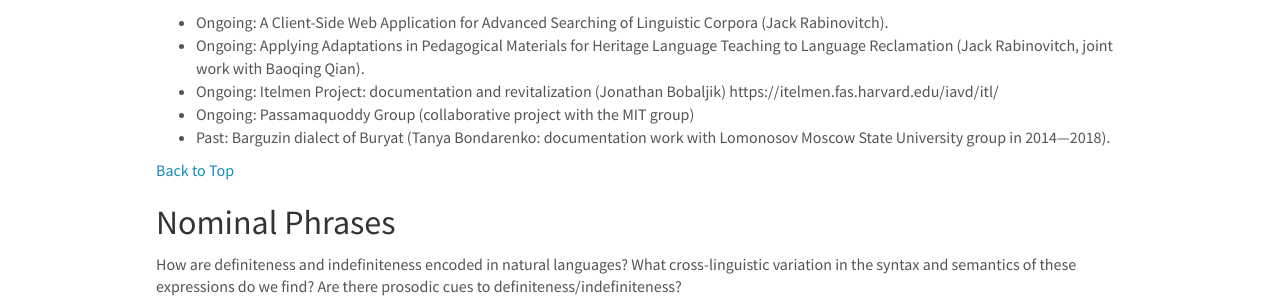
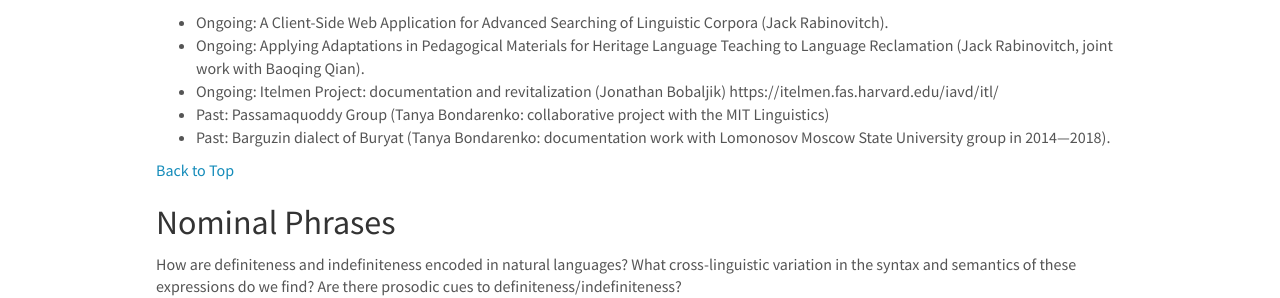
Before and after one commit to fieldlinguistics/fieldlinguistics.github.io, a Jekyll site: the page built from _pages/projects.md, in a window 1280 px wide and 900 px high, scrolled down 2852 px. Shown: the part 156-454 px from the top of the window. Built offline with Jekyll 4.4.1, drawn with Linux system fonts in a browser that asks for light colours; nearby versions of some CDN libraries.

Commit message:
Update projects.md
Updated Documentation projects

```diff
--- a/_pages/projects.md
+++ b/_pages/projects.md
@@ -126,7 +126,7 @@ Some projects, past and ongoing, by members of the lab:
 * Ongoing: Applying Adaptations in Pedagogical Materials for Heritage Language Teaching to Language Reclamation (Jack Rabinovitch, joint work with Baoqing Qian).
 * Ongoing: Itelmen Project: documentation and revitalization (Jonathan Bobaljik)
 https://itelmen.fas.harvard.edu/iavd/itl/
-* Ongoing: Passamaquoddy Group (collaborative project with the MIT group)
+* Past: Passamaquoddy Group (Tanya Bondarenko: collaborative project with the MIT Linguistics)
 * Past: Barguzin dialect of Buryat (Tanya Bondarenko: documentation work with Lomonosov Moscow State University group in 2014—2018).
 
 [Back to Top](#  )
```
